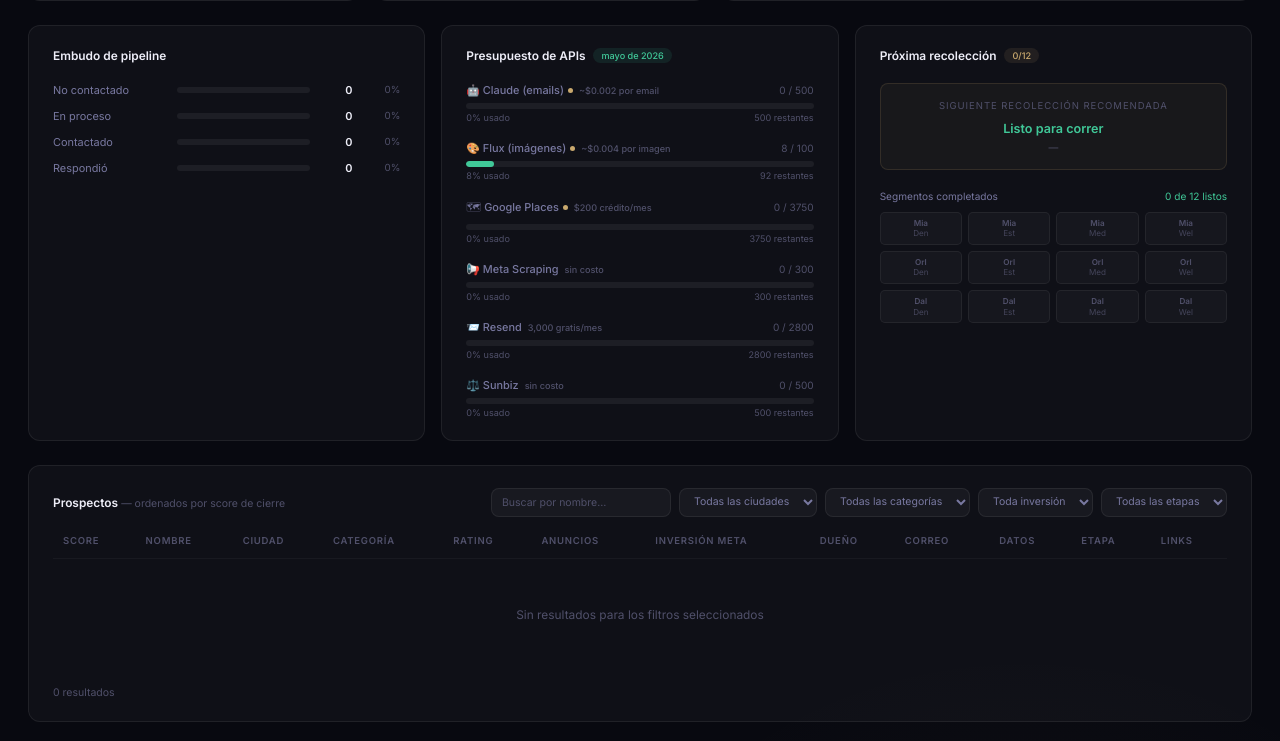
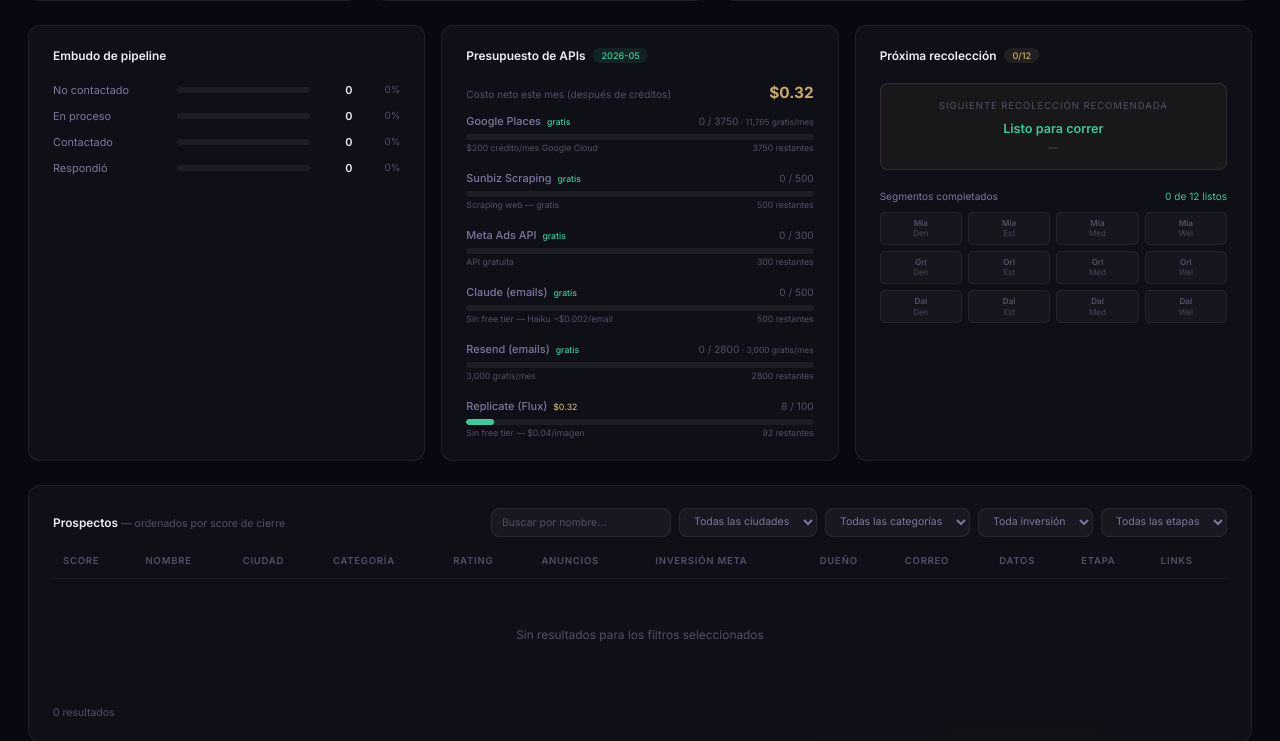
Before and after one commit to bastianveusa-a11y/actualyza-prospecting, a Flask app: page / in a window 1280 px wide. Shown: the part 813-1554 px from the top of the page. Run offline with Flask 3, Linux system fonts and the light colour scheme; data that the repository does not hold is empty; some libraries are stand-ins or nearby versions.

Commit message:
Budget: show real $ cost with free tier credits per service
- api_budget.py: PRICING dict with cost_per_unit and free_units per service
  Google Places: $200/mo credit (11,765 free requests), Claude: $0.002/email,
  Resend: 3,000 free/mo, Flux: $0.04/image, Meta/Sunbiz: free
- get_monthly_cost(): returns total_usd + per-service breakdown with billable units
- get_budget() in app.py now delegates to get_monthly_cost()
- Dashboard: shows "$X.XX este mes" total + per-service cost badge + free tier note

Co-Authored-By: Claude Sonnet 4.6 <noreply@anthropic.com>

```diff
--- a/dashboard/app.py
+++ b/dashboard/app.py
@@ -257,43 +257,8 @@ def compute_stats(clinics: list) -> dict:
 
 
 def get_budget() -> dict:
-    defaults = {
-        "google_places":  int(os.getenv("GOOGLE_PLACES_MONTHLY_LIMIT", "3750")),
-        "sunbiz":         int(os.getenv("SUNBIZ_MONTHLY_LIMIT",        "500")),
-        "meta_scraping":  int(os.getenv("META_SCRAPING_MONTHLY_LIMIT", "300")),
-        "claude_emails":  int(os.getenv("CLAUDE_MONTHLY_LIMIT",        "500")),
-        "resend_emails":  int(os.getenv("RESEND_MONTHLY_LIMIT",        "2800")),
-        "flux_images":    int(os.getenv("FLUX_MONTHLY_LIMIT",          "100")),
-    }
-    # Metadata por servicio: icono, nota de costo/plan, si tiene costo real
-    meta = {
-        "google_places":  {"icon": "🗺",  "label": "Google Places",   "note": "$200 crédito/mes",       "paid": True},
-        "sunbiz":         {"icon": "⚖️",  "label": "Sunbiz",           "note": "sin costo",              "paid": False},
-        "meta_scraping":  {"icon": "📢", "label": "Meta Scraping",    "note": "sin costo",              "paid": False},
-        "claude_emails":  {"icon": "🤖", "label": "Claude (emails)",  "note": "~$0.002 por email",      "paid": True},
-        "resend_emails":  {"icon": "📨", "label": "Resend",           "note": "3,000 gratis/mes",       "paid": False},
-        "flux_images":    {"icon": "🎨", "label": "Flux (imágenes)",  "note": "~$0.004 por imagen",     "paid": True},
-    }
-    raw   = {}
-    month = datetime.now(timezone.utc).strftime("%Y-%m")
-    if BUDGET_FILE.exists():
-        try:
-            raw = json.loads(BUDGET_FILE.read_text())
-        except Exception:
-            pass
-
-    out = {}
-    for service, limit in defaults.items():
-        entry = raw.get(service, {})
-        count = entry.get("count", 0) if entry.get("month") == month else 0
-        out[service] = {
-            "count":     count,
-            "limit":     limit,
-            "pct":       round(count / limit * 100, 1) if limit else 0,
-            "remaining": max(0, limit - count),
-            **meta.get(service, {}),
-        }
-    return out
+    from modules.api_budget import get_monthly_cost
+    return get_monthly_cost()
 
 
 def get_log(n: int = 40) -> list:
--- a/dashboard/templates/index.html
+++ b/dashboard/templates/index.html
@@ -704,6 +704,10 @@ tbody td a:hover { color: var(--gold); }
         Presupuesto de APIs
         <span class="pill" style="background:rgba(64,200,152,0.1);color:var(--green)" id="budget-month">—</span>
       </div>
+      <div style="display:flex;justify-content:space-between;align-items:baseline;margin-bottom:12px">
+        <span style="font-size:.72rem;color:var(--text3)">Costo neto este mes (después de créditos)</span>
+        <span style="font-size:1.1rem;font-weight:700;color:var(--gold)" id="budget-total-cost">$—</span>
+      </div>
       <div class="budget-items" id="budget-rows"></div>
     </div>
 
@@ -1234,28 +1238,41 @@ function renderPipeline(s) {
 
 // ── Budget ───────────────────────────────────────────────────
 function renderBudget(budget) {
-  document.getElementById('budget-month').textContent =
-    new Date().toLocaleString('es', {month:'long', year:'numeric'});
+  // Nueva estructura: { month, total_usd, services: [...] }
+  const services = budget.services || [];
+  const totalUsd = budget.total_usd ?? 0;
+  const month    = budget.month || '';
+
+  document.getElementById('budget-month').textContent = month;
+  document.getElementById('budget-total-cost').textContent = `$${totalUsd.toFixed(2)}`;
+
   const el = document.getElementById('budget-rows');
-  el.innerHTML = Object.entries(budget).map(([key, b]) => {
+  el.innerHTML = services.map(b => {
     let barColor = C.green, cls = '';
-    if (b.pct >= 80) { barColor = C.red;    cls = 'budget-danger'; }
+    if (b.pct >= 80)      { barColor = C.red;    cls = 'budget-danger'; }
     else if (b.pct >= 60) { barColor = C.orange; cls = 'budget-warning'; }
-    const icon  = b.icon  || '🔧';
-    const label = b.label || key;
-    const note  = b.note  ? `<span style="font-size:.65rem;color:var(--text3);margin-left:6px">${b.note}</span>` : '';
-    const paidDot = b.paid ? `<span style="display:inline-block;width:5px;height:5px;border-radius:50%;background:var(--gold);margin-left:4px;vertical-align:middle" title="Servicio con costo"></span>` : '';
+
+    const label = b.label || b.service;
+    const isFree = b.cost_usd === 0;
+    const costBadge = isFree
+      ? `<span style="font-size:.62rem;color:var(--green);margin-left:6px">gratis</span>`
+      : `<span style="font-size:.62rem;color:var(--gold);margin-left:6px">$${b.cost_usd.toFixed(2)}</span>`;
+
+    const freeNote = b.free_units > 0 && b.free_units < 99999
+      ? `<span style="font-size:.6rem;color:var(--text3)"> · ${b.free_units.toLocaleString()} gratis/mes</span>`
+      : '';
+
     return `<div class="budget-row">
       <div class="budget-header">
-        <span class="budget-name ${cls}">${icon} ${label}${paidDot}${note}</span>
-        <span class="budget-nums">${b.count} / ${b.limit}</span>
+        <span class="budget-name ${cls}">${label}${costBadge}</span>
+        <span class="budget-nums">${b.count} / ${b.limit}${freeNote}</span>
       </div>
       <div class="budget-bar-wrap">
-        <div class="budget-bar" style="width:${b.pct}%;background:${barColor}"></div>
+        <div class="budget-bar" style="width:${Math.min(b.pct,100)}%;background:${barColor}"></div>
       </div>
       <div style="display:flex;justify-content:space-between;margin-top:3px">
-        <span style="font-size:.65rem;color:var(--text3)">${b.pct}% usado</span>
-        <span style="font-size:.65rem;color:var(--text3)">${b.remaining} restantes</span>
+        <span style="font-size:.62rem;color:var(--text3)">${b.note}</span>
+        <span style="font-size:.62rem;color:var(--text3)">${b.remaining} restantes</span>
       </div>
     </div>`;
   }).join('');
--- a/modules/api_budget.py
+++ b/modules/api_budget.py
@@ -1,7 +1,6 @@
 """
-Control de presupuesto de APIs.
-Lleva un contador mensual por servicio y bloquea cuando se alcanza el límite.
-El contador se resetea automáticamente cada mes.
+Control de presupuesto de APIs con créditos gratuitos por servicio.
+Calcula costo neto real (después de free tier) por mes.
 """
 
 import json
@@ -11,14 +10,56 @@ from pathlib import Path
 
 USAGE_FILE = Path(__file__).parent.parent / "data" / "api_usage.json"
 
-# Límites mensuales por servicio
+# Límites mensuales de uso (unidades, no $)
 DEFAULTS = {
-    "google_places":  3750,  # Google Places: $200 crédito = 6,250 gratis; usamos 60%
-    "sunbiz":         500,   # Sunbiz: sin costo — límite por cortesía al servidor
-    "meta_scraping":  300,   # Meta scraping: sin costo — límite por cortesía
-    "claude_emails":  500,   # Claude API: ~$0.002/email (haiku) — alerta preventiva
-    "resend_emails":  2800,  # Resend plan gratis: 3,000/mes; margen de 200
-    "flux_images":    100,   # Replicate Flux: ~$0.004/imagen — 100 = ~$0.40/mes
+    "google_places":  3750,
+    "sunbiz":         500,
+    "meta_scraping":  300,
+    "claude_emails":  500,
+    "resend_emails":  2800,
+    "flux_images":    100,
+}
+
+# Costo y créditos gratuitos por servicio
+# free_units: unidades cubiertas por plan gratuito/crédito mensual
+# cost_per_unit: costo $ por unidad DESPUÉS del free tier
+PRICING = {
+    "google_places": {
+        "label":         "Google Places",
+        "cost_per_unit": 0.017,    # $17/1000 requests (Place Details)
+        "free_units":    11765,    # $200 crédito mensual Google / $0.017
+        "note":          "$200 crédito/mes Google Cloud",
+    },
+    "sunbiz": {
+        "label":         "Sunbiz Scraping",
+        "cost_per_unit": 0,
+        "free_units":    99999,
+        "note":          "Scraping web — gratis",
+    },
+    "meta_scraping": {
+        "label":         "Meta Ads API",
+        "cost_per_unit": 0,
+        "free_units":    99999,
+        "note":          "API gratuita",
+    },
+    "claude_emails": {
+        "label":         "Claude (emails)",
+        "cost_per_unit": 0.002,    # ~$0.002/email con Haiku
+        "free_units":    0,
+        "note":          "Sin free tier — Haiku ~$0.002/email",
+    },
+    "resend_emails": {
+        "label":         "Resend (emails)",
+        "cost_per_unit": 0.0004,   # $20/50K = $0.0004 por email después del free
+        "free_units":    3000,     # 3,000 emails/mes gratis
+        "note":          "3,000 gratis/mes",
+    },
+    "flux_images": {
+        "label":         "Replicate (Flux)",
+        "cost_per_unit": 0.04,     # $0.04 por imagen
+        "free_units":    0,
+        "note":          "Sin free tier — $0.04/imagen",
+    },
 }
 
 
@@ -41,44 +82,42 @@ def _save(data: dict) -> None:
 
 
 def get_status(service: str) -> dict:
-    """
-    Retorna el estado de uso de un servicio para el mes actual.
-    {count, limit, remaining, month, blocked}
-    """
     data    = _load()
     month   = _current_month()
     limit   = int(os.getenv(f"{service.upper()}_MONTHLY_LIMIT", DEFAULTS.get(service, 100)))
     entry   = data.get(service, {})
+    pricing = PRICING.get(service, {"cost_per_unit": 0, "free_units": 0, "label": service, "note": ""})
 
-    # Reset automático si cambió el mes
     if entry.get("month") != month:
         entry = {"month": month, "count": 0}
 
     count     = entry.get("count", 0)
     remaining = max(0, limit - count)
+    billable  = max(0, count - pricing["free_units"])
+    cost_usd  = round(billable * pricing["cost_per_unit"], 4)
 
     return {
-        "service":   service,
-        "month":     month,
-        "count":     count,
-        "limit":     limit,
-        "remaining": remaining,
-        "blocked":   remaining <= 0,
-        "pct":       round(count / limit * 100, 1) if limit > 0 else 0,
+        "service":    service,
+        "label":      pricing["label"],
+        "note":       pricing["note"],
+        "month":      month,
+        "count":      count,
+        "limit":      limit,
+        "remaining":  remaining,
+        "blocked":    remaining <= 0,
+        "pct":        round(count / limit * 100, 1) if limit > 0 else 0,
+        "free_units": pricing["free_units"],
+        "billable":   billable,
+        "cost_usd":   cost_usd,
     }
 
 
 def increment(service: str, n: int = 1) -> dict:
-    """
-    Registra n requests para el servicio dado.
-    Retorna el estado actualizado.
-    Lanza BudgetExceeded si ya se superó el límite.
-    """
     status = get_status(service)
     if status["blocked"]:
         raise BudgetExceeded(
             f"{service}: límite mensual de {status['limit']} alcanzado "
-            f"(mes {status['month']}). Resetea en el próximo mes."
+            f"(mes {status['month']})."
         )
 
     data  = _load()
@@ -94,7 +133,6 @@ def increment(service: str, n: int = 1) -> dict:
 
     updated = get_status(service)
 
-    # Alerta cuando queda menos del 20%
     if updated["remaining"] <= updated["limit"] * 0.2 and updated["remaining"] > 0:
         print(f"  ⚠ {service}: {updated['remaining']} requests restantes este mes ({updated['pct']}% usado)")
 
@@ -102,7 +140,6 @@ def increment(service: str, n: int = 1) -> dict:
 
 
 def check(service: str) -> None:
-    """Lanza BudgetExceeded si el servicio ya está bloqueado."""
     status = get_status(service)
     if status["blocked"]:
         raise BudgetExceeded(
@@ -111,16 +148,28 @@ def check(service: str) -> None:
         )
 
 
+def get_monthly_cost() -> dict:
+    """Retorna el costo total estimado del mes actual, desglosado por servicio."""
+    services = list(DEFAULTS.keys())
+    breakdown = [get_status(s) for s in services]
+    total = round(sum(s["cost_usd"] for s in breakdown), 2)
+    return {
+        "month":     _current_month(),
+        "total_usd": total,
+        "services":  breakdown,
+    }
+
+
 def print_report() -> None:
-    """Imprime un resumen del uso de todas las APIs este mes."""
-    print(f"\n── Uso de APIs — {_current_month()} ──────────────────")
-    for service in DEFAULTS:
-        s = get_status(service)
+    report = get_monthly_cost()
+    print(f"\n── Uso de APIs — {report['month']} ──────────────────")
+    for s in report["services"]:
         bar_filled = int(s["pct"] / 5)
         bar = "█" * bar_filled + "░" * (20 - bar_filled)
-        status_tag = " BLOQUEADO" if s["blocked"] else (" ⚠ CERCA" if s["pct"] >= 80 else "")
-        print(f"  {service:<20} [{bar}] {s['count']:>4}/{s['limit']:<4} ({s['pct']}%){status_tag}")
-    print()
+        cost_str = f"  ${s['cost_usd']:.2f}" if s["cost_usd"] > 0 else "  gratis"
+        tag = " BLOQUEADO" if s["blocked"] else (" ⚠ CERCA" if s["pct"] >= 80 else "")
+        print(f"  {s['label']:<22} [{bar}] {s['count']:>4}/{s['limit']:<4} ({s['pct']}%){cost_str}{tag}")
+    print(f"\n  Total estimado este mes: ${report['total_usd']:.2f}\n")
 
 
 class BudgetExceeded(Exception):
```
